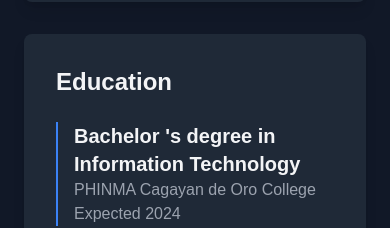
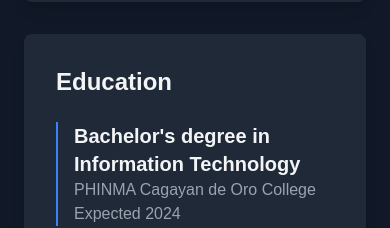
Before and after one commit to jcodes2003/portfolio, a Next.js app: page / in a window 390 px wide. Shown: the part 3101-3329 px from the top of the page. Built offline with nearby package versions, Linux system fonts and the light colour scheme.

Commit message:
Improve mobile menu scrolling behavior with smooth navigation

```diff
--- a/app/page.js
+++ b/app/page.js
@@ -169,7 +169,10 @@ const Portfolio = () => {
   const scrollToSection = (sectionId) => {
     const element = document.getElementById(sectionId);
     if (element) {
-      const headerOffset = 80; // Adjust this value based on your header height
+      setIsMobileMenuOpen(false);
+
+      setTimeout(() => {
+        const headerOffset = 80;
         const elementPosition = element.getBoundingClientRect().top;
         const offsetPosition = elementPosition + window.pageYOffset - headerOffset;
 
@@ -177,6 +180,7 @@ const Portfolio = () => {
           top: offsetPosition,
           behavior: 'smooth'
         });
+      }, 100);
     }
   };
 
@@ -561,7 +565,7 @@ const Portfolio = () => {
                       <h4 className={`text-xl font-semibold ${
                         theme === 'dark' ? 'text-gray-100' : 'text-black'
                       }`}>
-                        Bachelor &apos;s degree in Information Technology
+                        Bachelor's degree in Information Technology
                       </h4>
                       <p className={theme === 'dark' ? 'text-gray-400' : 'text-black'}>
                         PHINMA Cagayan de Oro College
```
Lines whose indentation alone changed are shown as unchanged.
